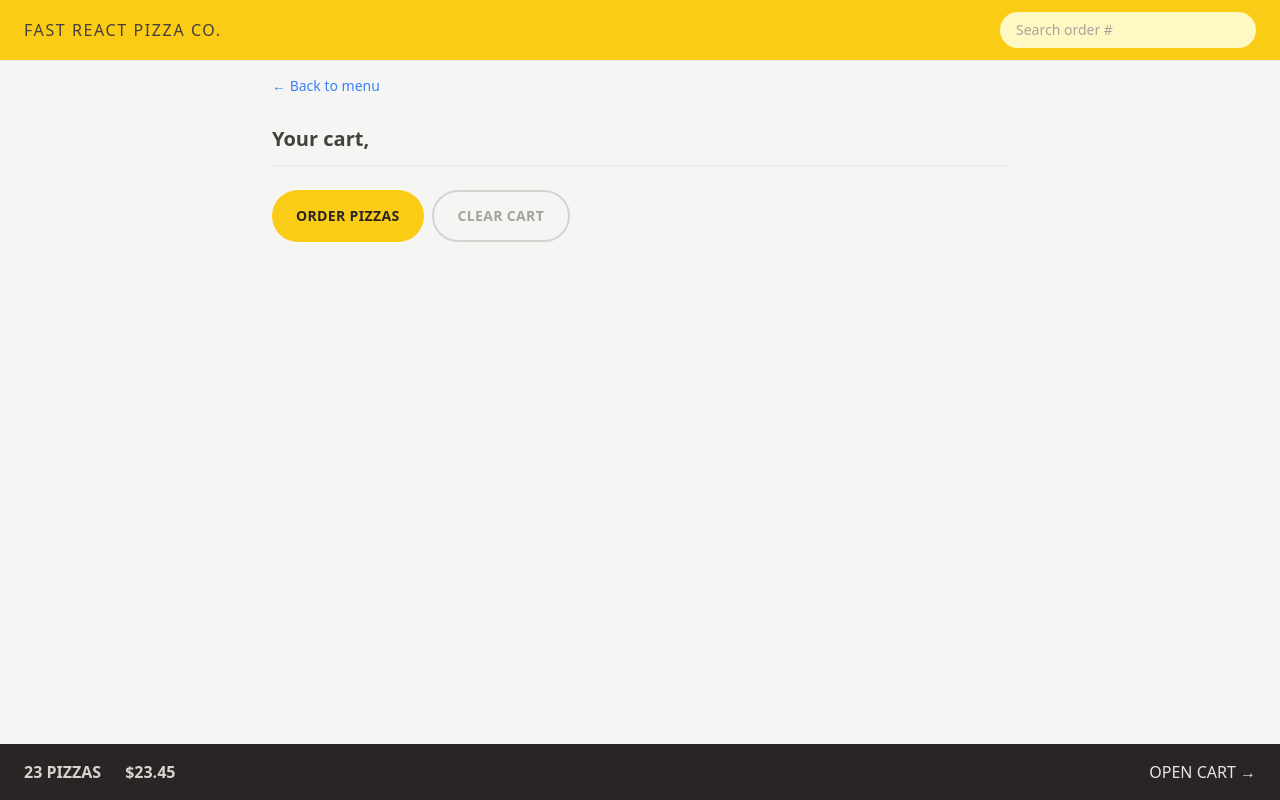
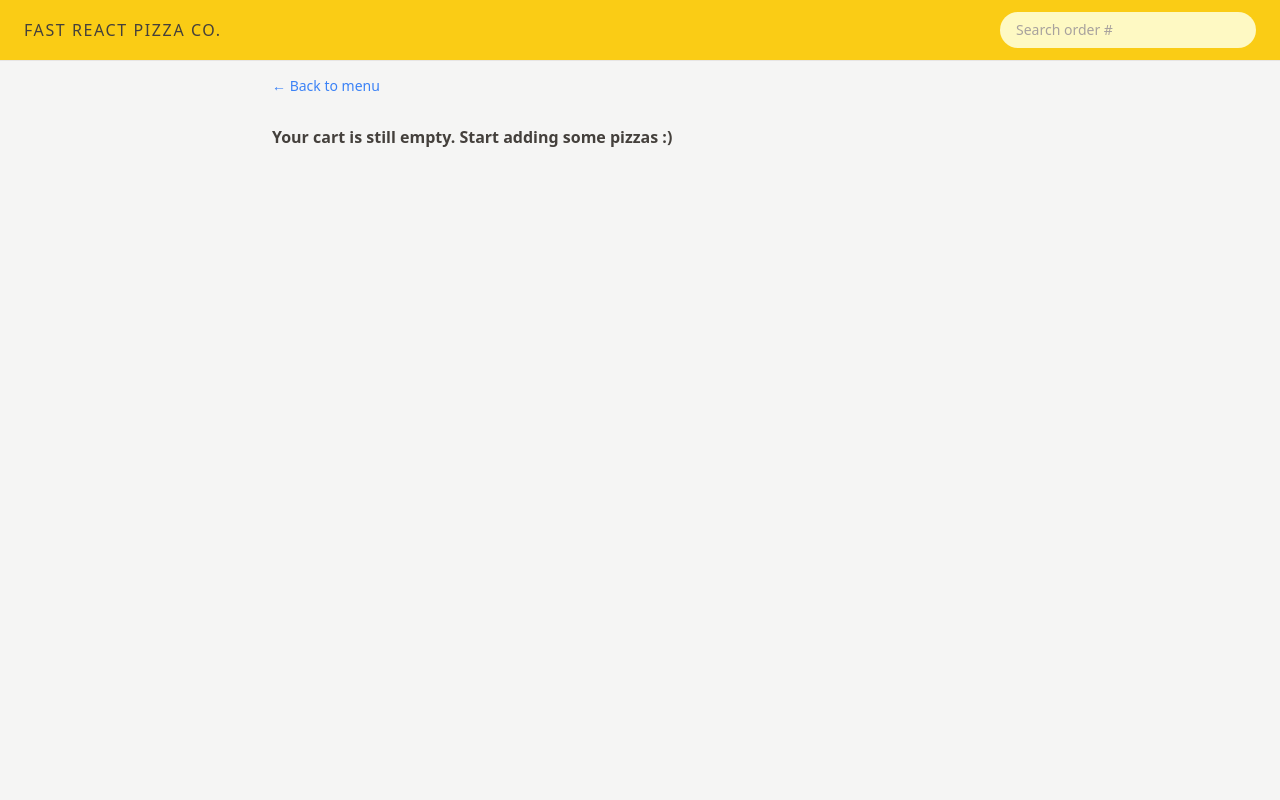
Before and after one commit to yohannes-mesay/food-order, a React (Vite) app: page /cart in a window 1280 px wide. Built offline with nearby package versions, Linux system fonts and the light colour scheme.

Commit message:
item removal

```diff
--- a/src/features/cart/Cart.jsx
+++ b/src/features/cart/Cart.jsx
@@ -2,8 +2,9 @@
 import LinkButton from "../../ui/LinkButton";
 import Button from "../../ui/Button";
 import CartItem from "./CartItem";
-import { useSelector } from "react-redux";
-
+import { useDispatch, useSelector } from "react-redux";
+import { clearCart, getCart } from "./cartSlice";
+import EmptyCart from "./EmptyCart"
 const fakeCart = [
   {
     pizzaId: 12,
@@ -27,11 +28,11 @@
     totalPrice: 15,
   },
 ];
-
 function Cart() {
   const username = useSelector((state) => state.user.userName);
-  const cart = useSelector((state) => state.cart.pizzas);
-
+  const cart = useSelector(getCart);
+  const dispatch = useDispatch();
+if(!cart.length) return <EmptyCart />
   return (
     <div className="px-4 py-3">
       <LinkButton to="/menu">&larr; Back to menu</LinkButton>
@@ -49,7 +50,9 @@
           Order pizzas
         </Button>
 
-        <Button type="secondary">Clear cart</Button>
+        <Button type="secondary" onClick={() => dispatch(clearCart())}>
+          Clear cart
+        </Button>
       </div>
     </div>
   );
--- a/src/features/cart/CartOverview.jsx
+++ b/src/features/cart/CartOverview.jsx
@@ -1,11 +1,17 @@
-import { Link } from 'react-router-dom';
+import { useSelector } from "react-redux";
+import { Link } from "react-router-dom";
+import { getTotalCartPrice, getTotalCartQuantity } from "./cartSlice";
+import { formatCurrency } from "../../utils/helpers";
 
 function CartOverview() {
+  const totalCartQuantity = useSelector(getTotalCartQuantity);
+  const totalCartPrice = useSelector(getTotalCartPrice);
+  if(!totalCartQuantity) return null;
   return (
     <div className="flex items-center justify-between bg-stone-800 px-4 py-4 text-sm uppercase text-stone-200 sm:px-6 md:text-base">
       <p className="space-x-4 font-semibold text-stone-300 sm:space-x-6">
-        <span>23 pizzas</span>
-        <span>$23.45</span>
+        <span>{totalCartQuantity} pizzas</span>
+        <span>{formatCurrency(totalCartPrice)}</span>
       </p>
       <Link to="/cart">Open cart &rarr;</Link>
     </div>
--- a/src/features/cart/EmptyCart.jsx
+++ b/src/features/cart/EmptyCart.jsx
@@ -1,11 +1,12 @@
 import { Link } from 'react-router-dom';
+import LinkButton from '../../ui/LinkButton';
 
 function EmptyCart() {
   return (
-    <div>
-      <Link to="/menu">&larr; Back to menu</Link>
+    <div className='py-3 px-4'>
+      <LinkButton to="/menu">&larr; Back to menu</LinkButton>
 
-      <p>Your cart is still empty. Start adding some pizzas :)</p>
+      <p className='font-semibold mt-7'>Your cart is still empty. Start adding some pizzas :)</p>
     </div>
   );
 }
--- a/src/features/cart/cartSlice.js
+++ b/src/features/cart/cartSlice.js
@@ -2,7 +2,17 @@
 
 const initialState = {
   pizzas: [],
+  //   pizzas: [
+  //     {
+  //       pizzaId: 12,
+  //       name: "Mediterranean",
+  //       quantity: 2,
+  //       unitPrice: 16,
+  //       totalPrice: 32,
+  //     },
+  //   ],
 };
+
 const cartSlice = createSlice({
   name: "cart",
   initialState,
@@ -38,4 +48,9 @@
   decreaseItemQuantitiy,
   clearCart,
 } = cartSlice.actions;
+export const getCart = (state) => state.cart.pizzas;
 export default cartSlice.reducer;
+export const getTotalCartQuantity = (state) =>
+  state.cart.pizzas.reduce((sum, item) => sum + item.quantity, 0);
+export const getTotalCartPrice = (state) =>
+  state.cart.pizzas.reduce((sum, item) => sum + item.totalPrice, 0);
--- a/src/features/menu/MenuItem.jsx
+++ b/src/features/menu/MenuItem.jsx
@@ -41,9 +41,13 @@
             </p>
           )}
 
-          <Button type="small" onClick={handleClick}>
-            {soldOut ? "" : "Add to cart"}
-          </Button>
+          {soldOut ? (
+            ""
+          ) : (
+            <Button type="small" onClick={handleClick}>
+              Add to cart
+            </Button>
+          )}
         </div>
       </div>
     </li>
```
